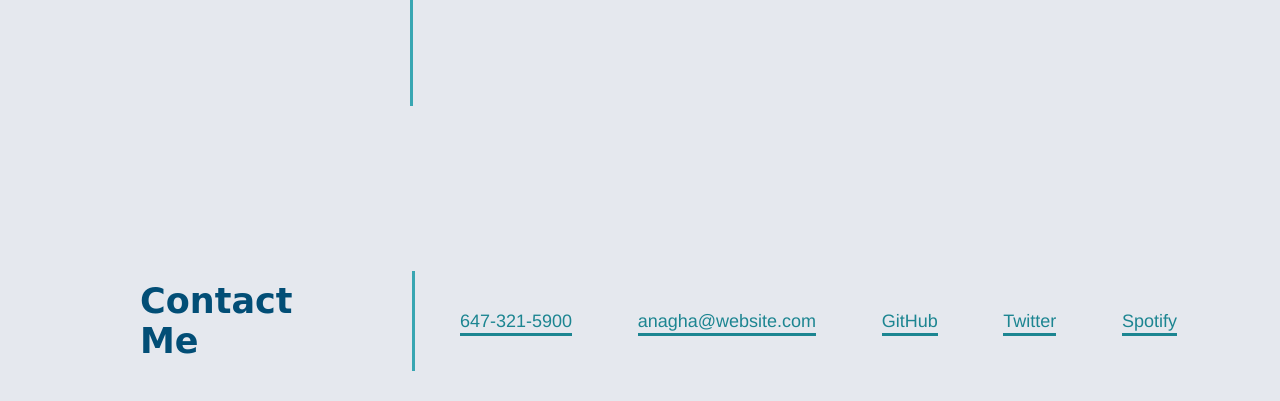
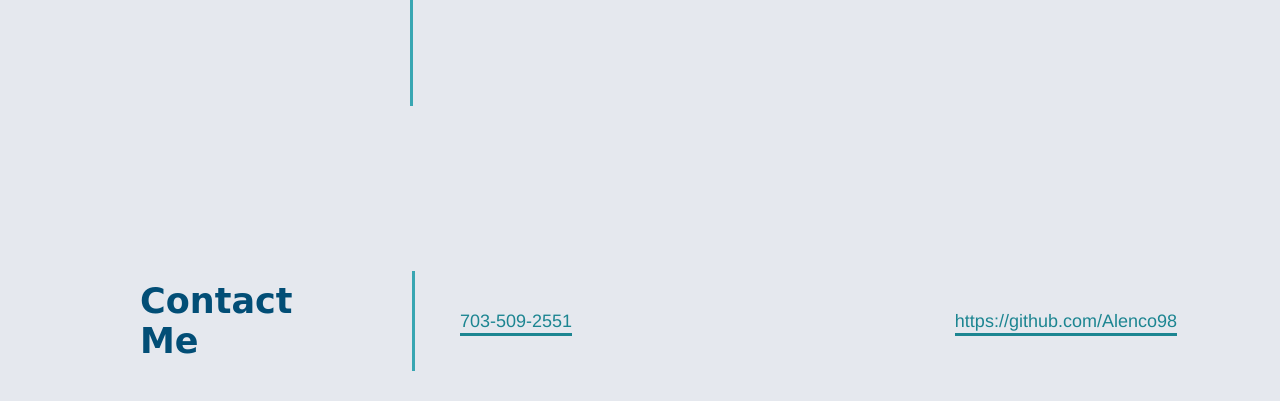
Before and after one commit to Alenco98/Module-2, a plain HTML site: page Index.html in a window 1280 px wide. Shown: the part 1177-1578 px from the top of the page. Drawn offline with Linux system fonts and the light colour scheme.

Commit message:
Update Index.html

```diff
--- a/Index.html
+++ b/Index.html
@@ -115,19 +115,10 @@
                 <ul>
                     <!--List item elements-->
                     <li>
-                        <a href="#number">647-321-5900</a>
+                        <a href="#number">703-509-2551</a>
                     </li>
                     <li>
-                        <a href="#website.com">anagha@website.com</a>
-                    </li>
-                    <li>
-                        <a href="#githb">GitHub</a>
-                    </li>
-                    <li>
-                        <a href="#twitter">Twitter</a>
-                    </li>
-                    <li>
-                        <a href="#spotify">Spotify</a>
+                        <a href="#githb">https://github.com/Alenco98</a>
                     </li>
                 </ul>
                 </div>
```
